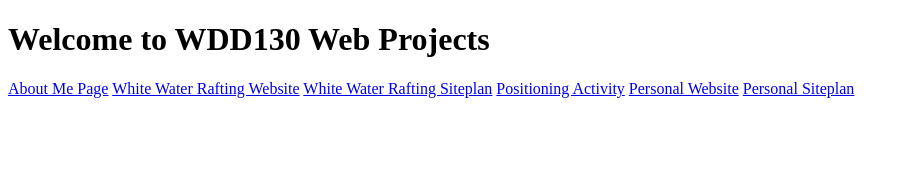
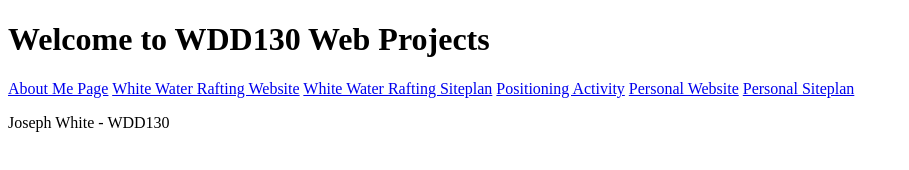
Before and after one commit to jojo-white/wdd130, a plain HTML site: page index.html in a window 1280 px wide. Shown: the whole page, without its empty margins (0-909 px from the left). Drawn offline with Linux system fonts and the light colour scheme.

Commit message:
Added a paragraph to the home page.

```diff
--- a/index.html
+++ b/index.html
@@ -16,5 +16,6 @@
         <a href="#">Personal Website</a>
         <a href="#">Personal Siteplan</a>
     </nav>
+    <p>Joseph White - WDD130</p>
 </body>
 </html>
```
